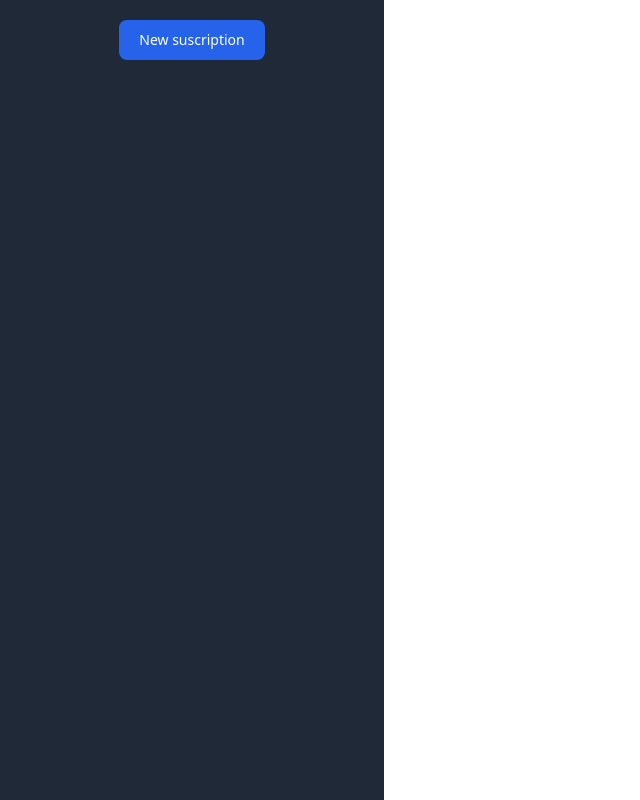
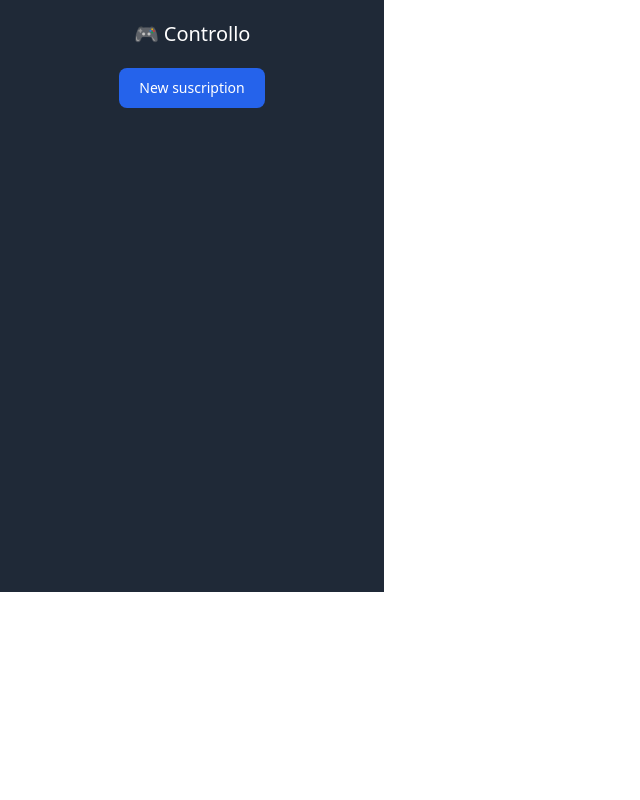
Before and after one commit to dlcastillop/controllo, a React (Vite) app: page / in a window 1280 px wide. Shown: the top 800 px of the page, without its empty margins (0-640 px from the left). Built offline with nearby package versions, Linux system fonts and the light colour scheme.

Commit message:
fix: adjust sizes

```diff
--- a/index.html
+++ b/index.html
@@ -6,7 +6,7 @@
     <title>Vite App</title>
   </head>
   <body>
-    <div id="root" class="w-96 h-[100rem]"></div>
+    <div id="root"></div>
     <script type="module" src="/src/main.jsx"></script>
   </body>
 </html>
--- a/src/App.jsx
+++ b/src/App.jsx
@@ -1,4 +1,4 @@
-import { useEffect, useState } from "react";
+import { useState } from "react";
 import Suscription from "./components/Suscription";
 import Modal from "./components/Modal";
 
@@ -43,7 +43,7 @@ const App = () => {
   };
 
   return (
-    <div className="flex flex-col gap-5 items-center bg-gray-800 w-full h-full">
+    <div className="flex flex-col gap-5 items-center bg-gray-800 w-96 h-[37rem] overflow-auto">
       <Modal
         currentData={data}
         modalTexts={modalTexts}
@@ -54,7 +54,7 @@ const App = () => {
           setData({
             service: "",
             ammount: "",
-            frecuency: "",
+            frecuency: "month",
             date: "",
             id: "",
           });
@@ -65,9 +65,10 @@ const App = () => {
         }}
       />
 
+      <h2 className="mt-5 text-xl font-medium text-white">🎮 Controllo</h2>
       <button
         type="button"
-        className="text-white font-medium rounded-lg text-sm px-5 py-2.5 text-center bg-blue-600 hover:bg-blue-700 mt-5"
+        className="text-white font-medium rounded-lg text-sm px-5 py-2.5 text-center bg-blue-600 hover:bg-blue-700"
         onClick={() => setShowModal(true)}
       >
         New suscription
--- a/src/components/Modal.jsx
+++ b/src/components/Modal.jsx
@@ -104,10 +104,10 @@ const Modal = ({ currentData, modalTexts, showModal, hideModal }) => {
             <span className="sr-only">Close modal</span>
           </button>
           <div className="px-6 py-6">
-            <h3 className="mb-4 text-xl font-medium text-white">
+            <h2 className="mb-4 text-lg font-medium text-white">
               {modalTexts.heading}
-            </h3>
-            <form className="space-y-6">
+            </h2>
+            <form className="space-y-5">
               <div>
                 <label
                   htmlFor="service"
```
